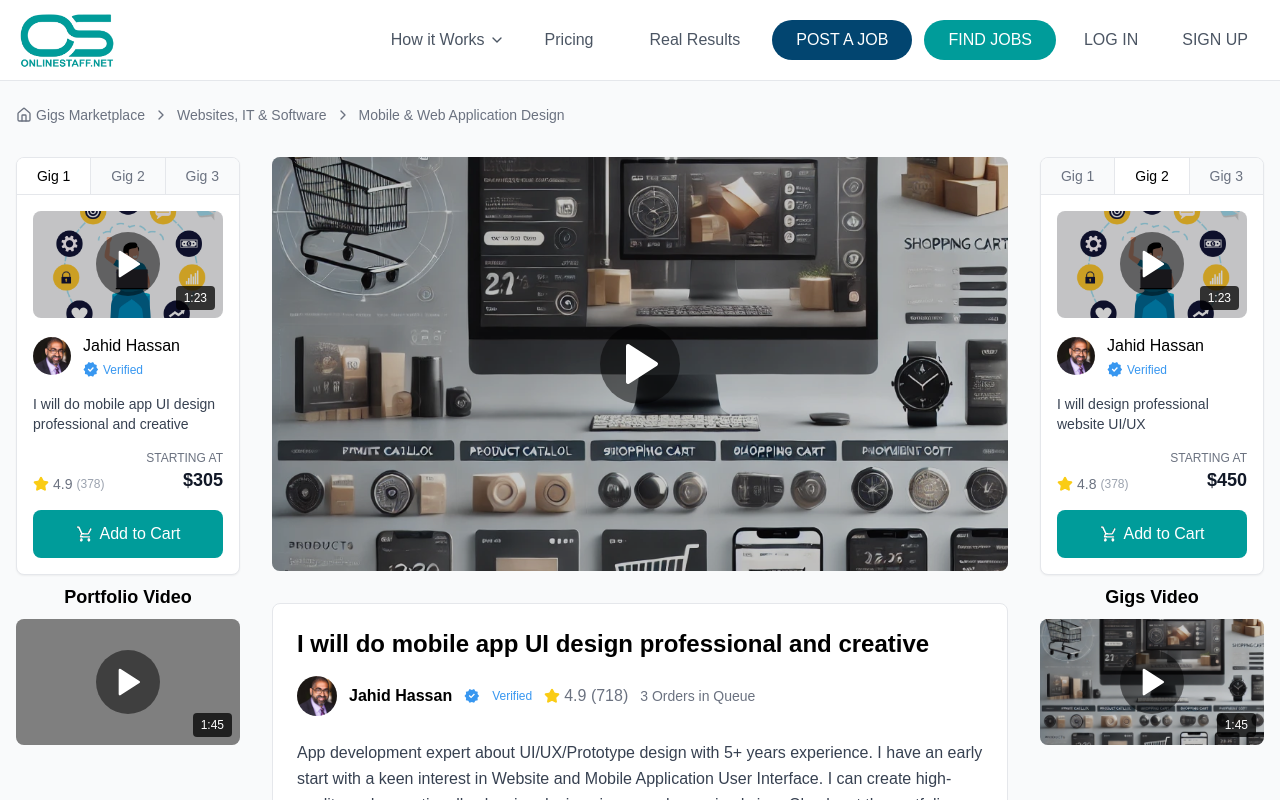
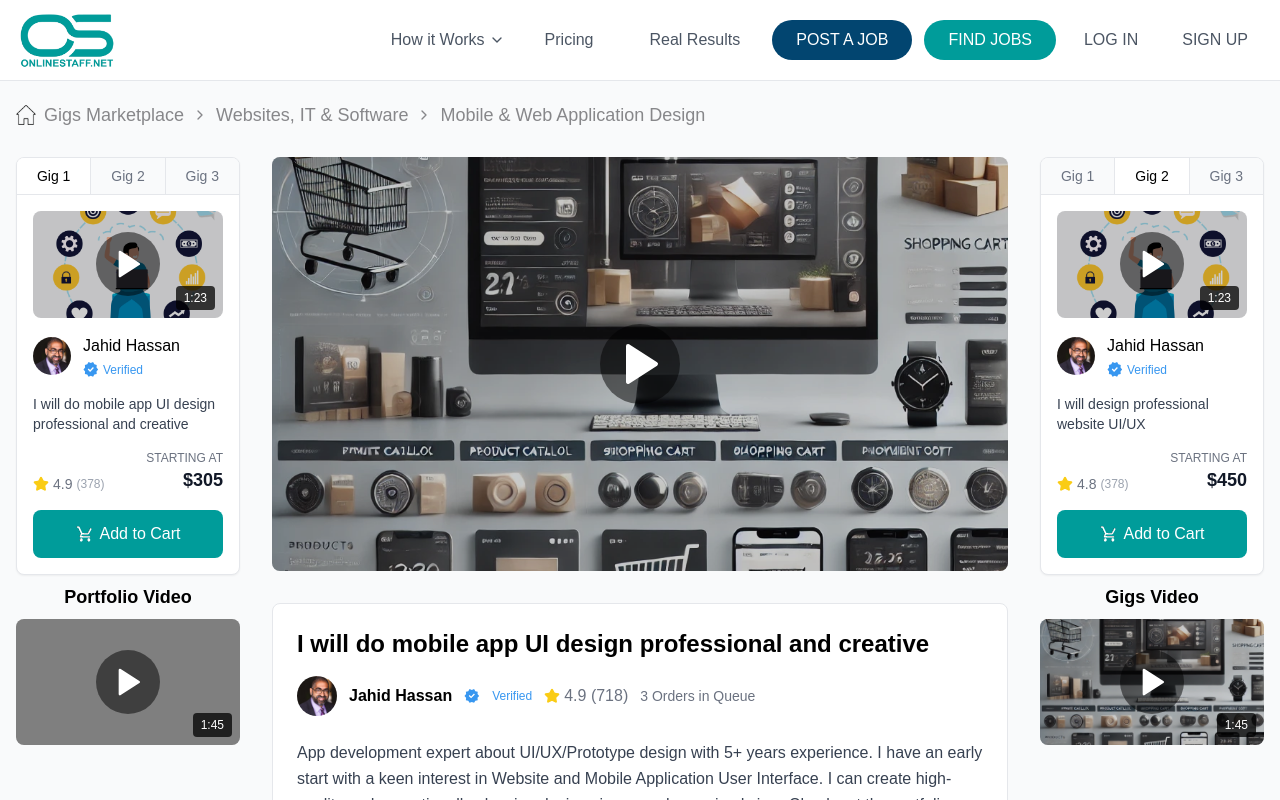
Before and after one commit to riaz37/trial, a Next.js app: page / in a window 1280 px wide. Shown: the top 800 px of the page. Built offline with nearby package versions, Linux system fonts and the light colour scheme; grey boxes are pictures that could not be loaded.

Commit message:
final commit

```diff
--- a/src/app/page.tsx
+++ b/src/app/page.tsx
@@ -494,7 +494,7 @@ const GigDetails = () => {
                   satisfied. Thank you!
                 </p>
                 <div className="flex items-center gap-4">
-                  <button className="flex items-center gap-2 text-gray-500 hover:text-gray-700">
+                  <button className="flex items-center gap-2 text-gray-500  hover:text-gray-700">
                     <span className="text-sm">Helpful?</span>
                     <ThumbsUp className="w-4 h-4" />
                     <span className="text-sm">Yes</span>
@@ -575,17 +575,20 @@ const GigMarketplace = () => {
       </header>
 
       <div className="max-w-7xl mx-auto px-4 py-6">
-        <div className="flex items-center gap-2 text-sm text-gray-500 mb-8">
-          <Link href="/" className="flex items-center hover:text-gray-900">
-            <Home className="w-4 h-4 mr-1" />
-            Gigs Marketplace
+        <div className="flex items-center gap-2 text-sm  text-[#87878A] mb-8">
+          <Link
+            href="/"
+            className="flex items-center gap-1 hover:text-gray-900 "
+          >
+            <Image src="/home.svg" alt="Logo" width={20} height={20} />
+            <span className="ml-1 text-[18px]">Gigs Marketplace</span>
           </Link>
           <ChevronRight className="w-4 h-4" />
-          <Link href="/web" className="hover:text-gray-900">
+          <Link href="/web" className="hover:text-gray-900 text-[18px]">
             Websites, IT & Software
           </Link>
-          <ChevronRight className="w-4 h-4" />
-          <span>Mobile & Web Application Design</span>
+          <ChevronRight className="w-4 h-4 " />
+          <span className="text-[18px]">Mobile & Web Application Design</span>
         </div>
 
         <div className="grid grid-cols-5 gap-8">
```
Also changed, not shown: public/home.svg (added).
